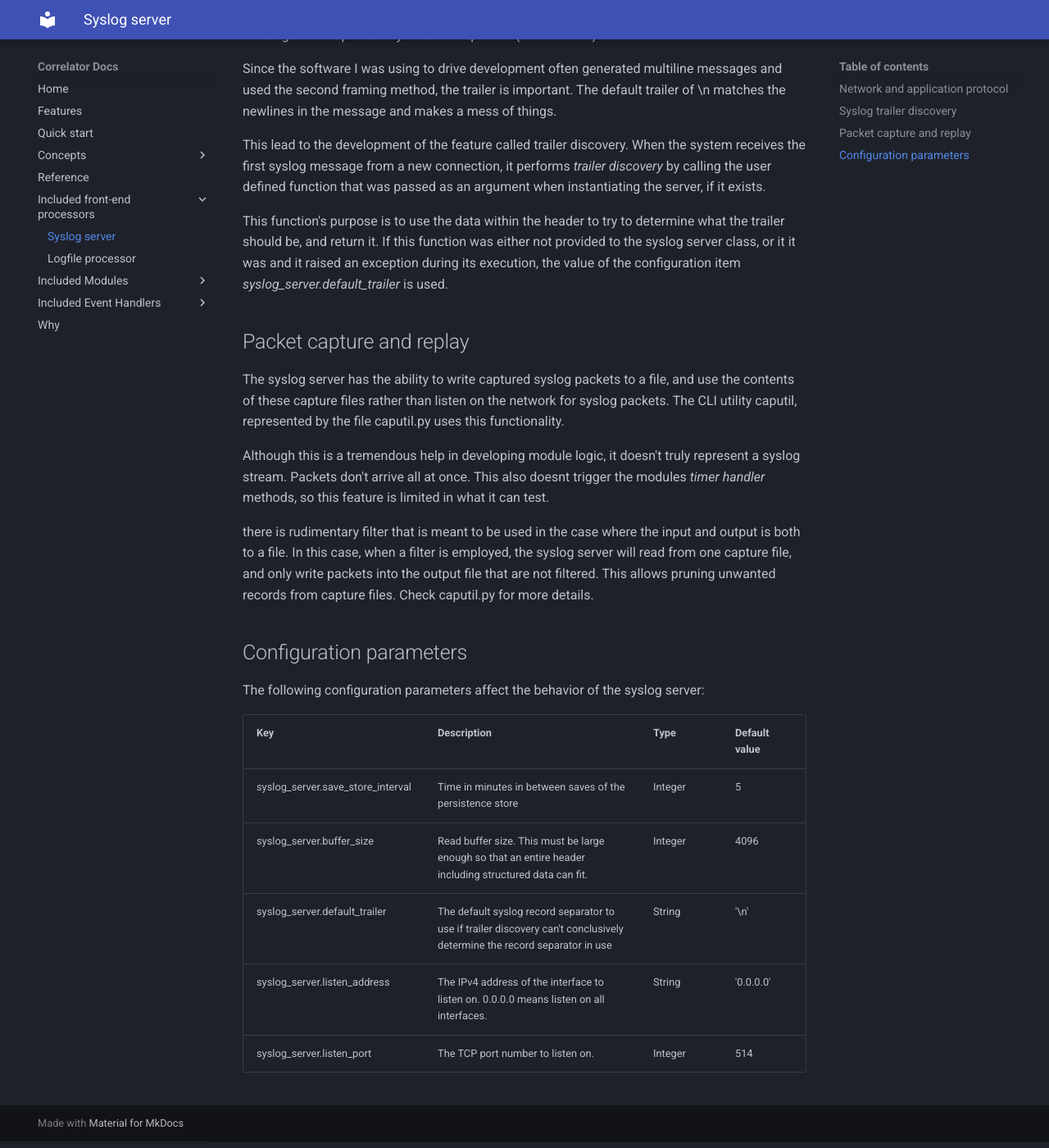
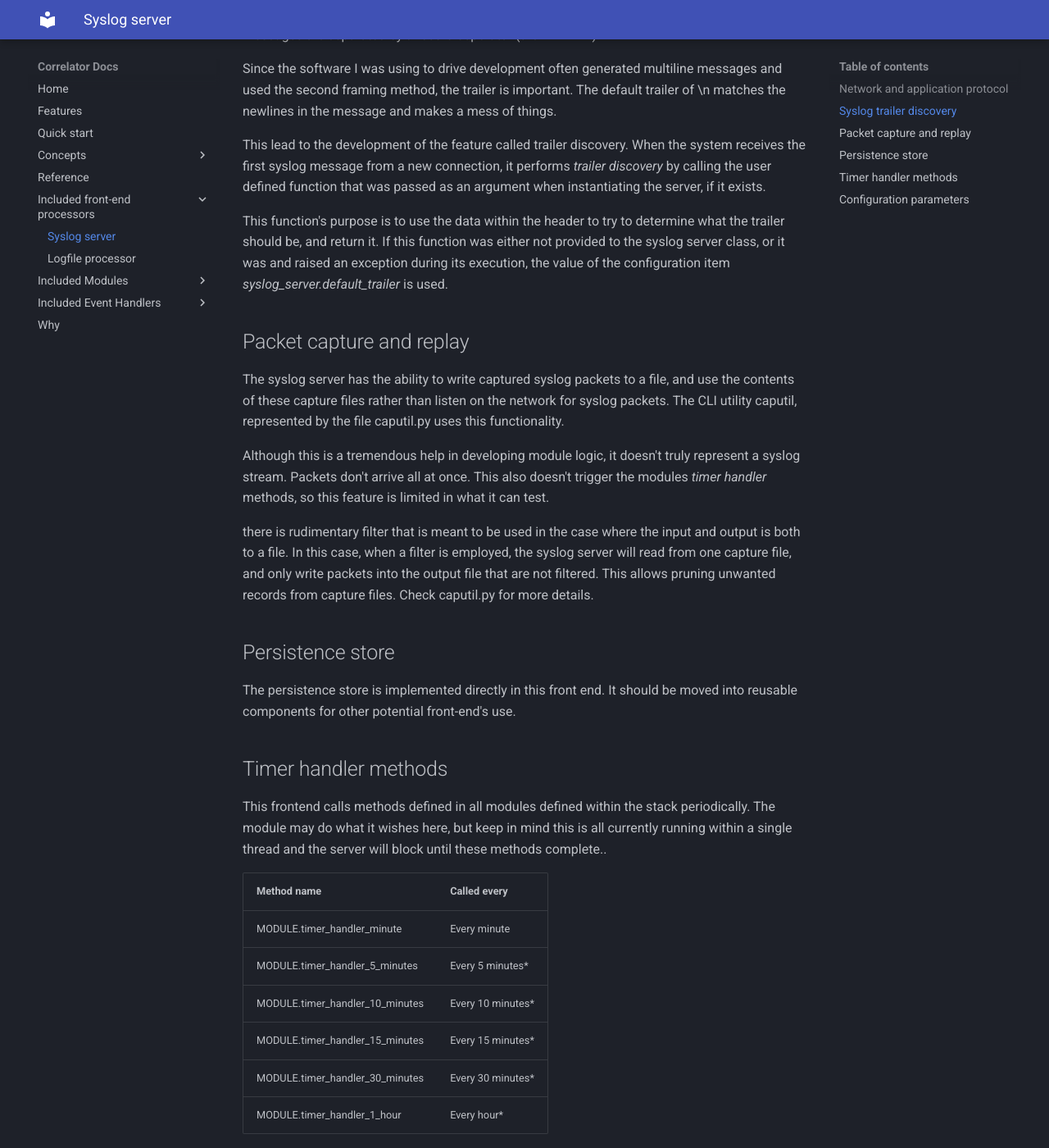
Before and after one commit to dagainz/Correlator, an MkDocs documentation site: the page built from docs/syslog-server.md, in a window 1280 px wide and 1400 px high, scrolled down 679 px. Shown: the whole window at 82% size. Built offline with MkDocs 1.6.1 and Material for MkDocs 9.7.7, drawn with Linux system fonts in a browser that asks for light colours; some of the changed text lies outside the part shown.

Commit message:
doc updates

```diff
--- a/docs/syslog-server.md
+++ b/docs/syslog-server.md
@@ -39,7 +39,7 @@ files rather than listen on the network for syslog packets. The CLI utility capu
 caputil.py uses this functionality.
 
 Although this is a tremendous help in developing module logic, it doesn't truly represent a syslog stream. Packets
-don't arrive all at once. This also doesnt trigger the modules *timer handler* methods, so this feature is limited
+don't arrive all at once. This also doesn't trigger the modules *timer handler* methods, so this feature is limited
 in what it can test.
 
 there is rudimentary filter that is meant to be used in the case where the input and output is both to a file. In this
@@ -47,14 +47,40 @@ case, when a filter is employed, the syslog server will read from one capture fi
 output file that are not filtered. This allows pruning unwanted records from capture files. Check caputil.py for
 more details.
 
+## Persistence store
+
+The persistence store is implemented directly in this front end. It should be moved into reusable components for other
+potential front-end's use.
+
+## Timer handler methods
+
+This frontend calls methods defined in all modules defined within the stack periodically. The module may do what it
+wishes here, but keep in mind this is all currently running within a single thread and the server will block until
+these methods complete..
+
+
+| Method name                     | Called every      |
+|---------------------------------|-------------------|
+| MODULE.timer_handler_minute     | Every minute      |
+| MODULE.timer_handler_5_minutes  | Every 5 minutes*  |
+| MODULE.timer_handler_10_minutes | Every 10 minutes* |
+| MODULE.timer_handler_15_minutes | Every 15 minutes* |
+| MODULE.timer_handler_30_minutes | Every 30 minutes* |
+| MODULE.timer_handler_1_hour     | Every hour*       |
+
+* = starting at 12:00am
+
+It also checks for a method called timer_handler_{hour}_{minute} where hour and minute are not 0 padded, and hour is in
+24-hour format. So for example, the front end will call a method named timer_handler_20_3 at 8:03pm, if it exists.
+
 ## Configuration parameters
 
 The following configuration parameters affect the behavior of the syslog server:
 
-| Key | Description | Type | Default value |
-|-----|-------------|------|---------------|
-| syslog_server.save_store_interval | Time in minutes in between saves of the persistence store | Integer | 5 |
-| syslog_server.buffer_size | Read buffer size. This must be large enough so that an entire header including structured data can fit. | Integer | 4096 |
-| syslog_server.default_trailer | The default syslog record separator to use if trailer discovery can't conclusively determine the record separator in use | String | '\n' |
-| syslog_server.listen_address | The IPv4 address of the interface to listen on. 0.0.0.0 means listen on all interfaces. | String | '0.0.0.0' |
-| syslog_server.listen_port | The TCP port number to listen on. | Integer | 514 |
+| Key                                 | Description                                                                                                              | Type    | Default value  |
+|-------------------------------------|--------------------------------------------------------------------------------------------------------------------------|---------|----------------|
+| syslog_server.save_store_interval   | Time in minutes in between saves of the persistence store                                                                | Integer | 5              |
+| syslog_server.buffer_size           | Read buffer size. This must be large enough so that an entire header including structured data can fit.                  | Integer | 4096           |
+| syslog_server.default_trailer       | The default syslog record separator to use if trailer discovery can't conclusively determine the record separator in use | String  | '\n'           |
+| syslog_server.listen_address        | The IPv4 address of the interface to listen on. 0.0.0.0 means listen on all interfaces.                                  | String  | '0.0.0.0'      |
+| syslog_server.listen_port           | The TCP port number to listen on.                                                                                        | Integer | 514            |
```
Also changed, not shown: other parts of docs/syslog-server.md (+1 -1 lines).
